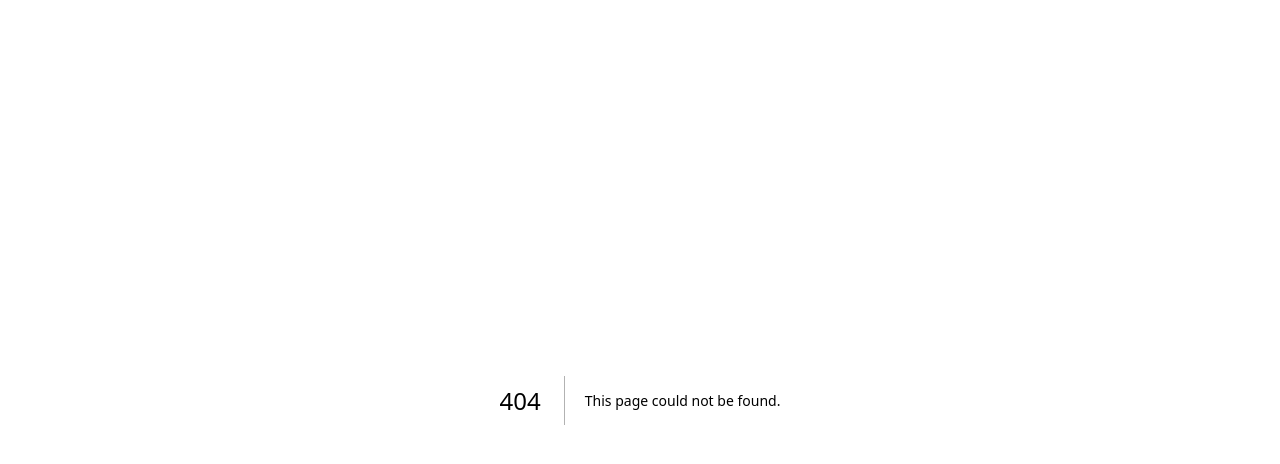
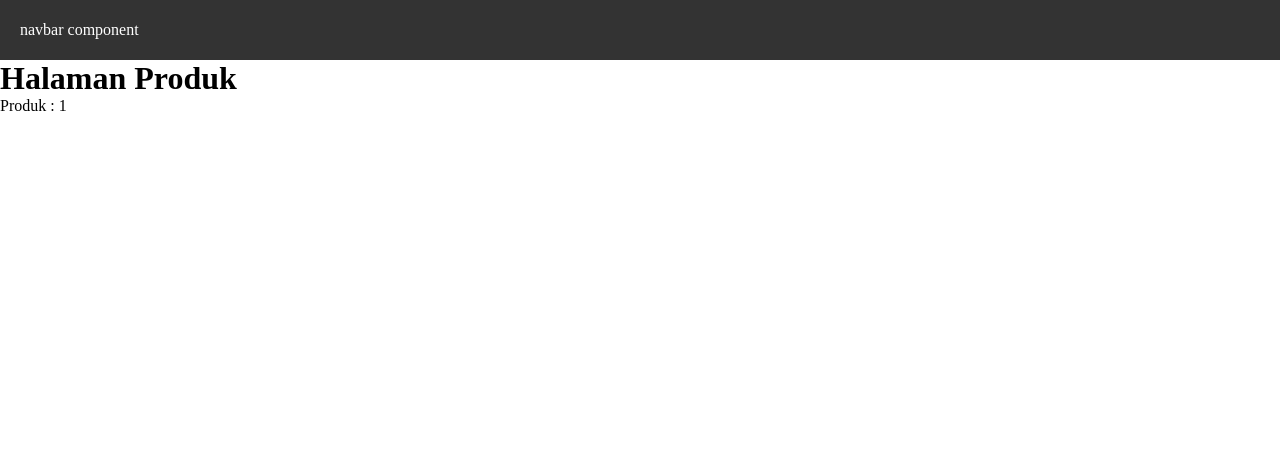
Before and after one commit to Luthfi27Upi/Semester-6, a Next.js app in the folder Pemrograman Berbasis Framework/Minggu 2/my-app/: page /produk/1 in a window 1280 px wide. Before the commit this address had no page. Shown: the top 464 px of the page. Built offline with nearby package versions, Linux system fonts and the light colour scheme.

Commit message:
4. Dynamic Routing

```diff
--- /dev/null
+++ b/Pemrograman Berbasis Framework/Minggu 2/my-app/src/components/layouts/navbar/index.tsx
@@ -0,0 +1,9 @@
+const Navbar = () => {
+  return (
+    <div className="navbar">
+        <div>navbar component</div>
+    </div>
+  )
+}
+
+export default Navbar
--- a/Pemrograman Berbasis Framework/Minggu 2/my-app/src/pages/_app.tsx
+++ b/Pemrograman Berbasis Framework/Minggu 2/my-app/src/pages/_app.tsx
@@ -1,6 +1,12 @@
-//wimport '@/styles/globals.css'
+import '@/styles/globals.css'
 import type { AppProps } from 'next/app'
+import Navbar from '@/components/layouts/navbar'
 
 export default function App({ Component, pageProps }: AppProps) {
-  return <Component {...pageProps} />
+  return (
+    <>
+      <Navbar />
+      <Component {...pageProps} />
+    </>
+  )
 }
--- /dev/null
+++ b/Pemrograman Berbasis Framework/Minggu 2/my-app/src/pages/produk/[id].tsx
@@ -0,0 +1,15 @@
+    import {Router, useRouter} from 'next/router';
+
+    const HalamanProduk = () => {
+    // const Router = useRouter();
+    // console.log(Router);
+    const { query } = useRouter();
+        return (
+            <div>
+                <h1>Halaman Produk</h1>
+                <p>Produk : {query.id}</p>
+            </div>
+        )
+    }
+
+    export default HalamanProduk;
--- a/Pemrograman Berbasis Framework/Minggu 2/my-app/src/styles/globals.css
+++ b/Pemrograman Berbasis Framework/Minggu 2/my-app/src/styles/globals.css
@@ -1,78 +1,3 @@
-:root {
-  --max-width: 1100px;
-  --border-radius: 12px;
-  --font-mono: ui-monospace, Menlo, Monaco, 'Cascadia Mono', 'Segoe UI Mono',
-    'Roboto Mono', 'Oxygen Mono', 'Ubuntu Monospace', 'Source Code Pro',
-    'Fira Mono', 'Droid Sans Mono', 'Courier New', monospace;
-
-  --foreground-rgb: 0, 0, 0;
-  --background-start-rgb: 214, 219, 220;
-  --background-end-rgb: 255, 255, 255;
-
-  --primary-glow: conic-gradient(
-    from 180deg at 50% 50%,
-    #16abff33 0deg,
-    #0885ff33 55deg,
-    #54d6ff33 120deg,
-    #0071ff33 160deg,
-    transparent 360deg
-  );
-  --secondary-glow: radial-gradient(
-    rgba(255, 255, 255, 1),
-    rgba(255, 255, 255, 0)
-  );
-
-  --tile-start-rgb: 239, 245, 249;
-  --tile-end-rgb: 228, 232, 233;
-  --tile-border: conic-gradient(
-    #00000080,
-    #00000040,
-    #00000030,
-    #00000020,
-    #00000010,
-    #00000010,
-    #00000080
-  );
-
-  --callout-rgb: 238, 240, 241;
-  --callout-border-rgb: 172, 175, 176;
-  --card-rgb: 180, 185, 188;
-  --card-border-rgb: 131, 134, 135;
-}
-
-@media (prefers-color-scheme: dark) {
-  :root {
-    --foreground-rgb: 255, 255, 255;
-    --background-start-rgb: 0, 0, 0;
-    --background-end-rgb: 0, 0, 0;
-
-    --primary-glow: radial-gradient(rgba(1, 65, 255, 0.4), rgba(1, 65, 255, 0));
-    --secondary-glow: linear-gradient(
-      to bottom right,
-      rgba(1, 65, 255, 0),
-      rgba(1, 65, 255, 0),
-      rgba(1, 65, 255, 0.3)
-    );
-
-    --tile-start-rgb: 2, 13, 46;
-    --tile-end-rgb: 2, 5, 19;
-    --tile-border: conic-gradient(
-      #ffffff80,
-      #ffffff40,
-      #ffffff30,
-      #ffffff20,
-      #ffffff10,
-      #ffffff10,
-      #ffffff80
-    );
-
-    --callout-rgb: 20, 20, 20;
-    --callout-border-rgb: 108, 108, 108;
-    --card-rgb: 100, 100, 100;
-    --card-border-rgb: 200, 200, 200;
-  }
-}
-
 * {
   box-sizing: border-box;
   padding: 0;
@@ -85,23 +10,17 @@
   overflow-x: hidden;
 }
 
-body {
-  color: rgb(var(--foreground-rgb));
-  background: linear-gradient(
-      to bottom,
-      transparent,
-      rgb(var(--background-end-rgb))
-    )
-    rgb(var(--background-start-rgb));
-}
-
-a {
+a{
   color: inherit;
   text-decoration: none;
 }
 
-@media (prefers-color-scheme: dark) {
-  html {
-    color-scheme: dark;
-  }
+.navbar {
+  width: 100%;
+  height: 60px;
+  background-color: #333;
+  color: white;
+  display: flex;
+  align-items: center;
+  padding: 0 20px;
 }
```
Also changed, not shown: Pemrograman Berbasis Framework/Minggu 2/my-app/src/pages/index.tsx (+15 -1 lines), Pemrograman Berbasis Framework/Minggu 2/my-app/src/pages/produk/index.tsx (added, +7 -0 lines), 2 other files (tests, documents, lock files or other folders).
